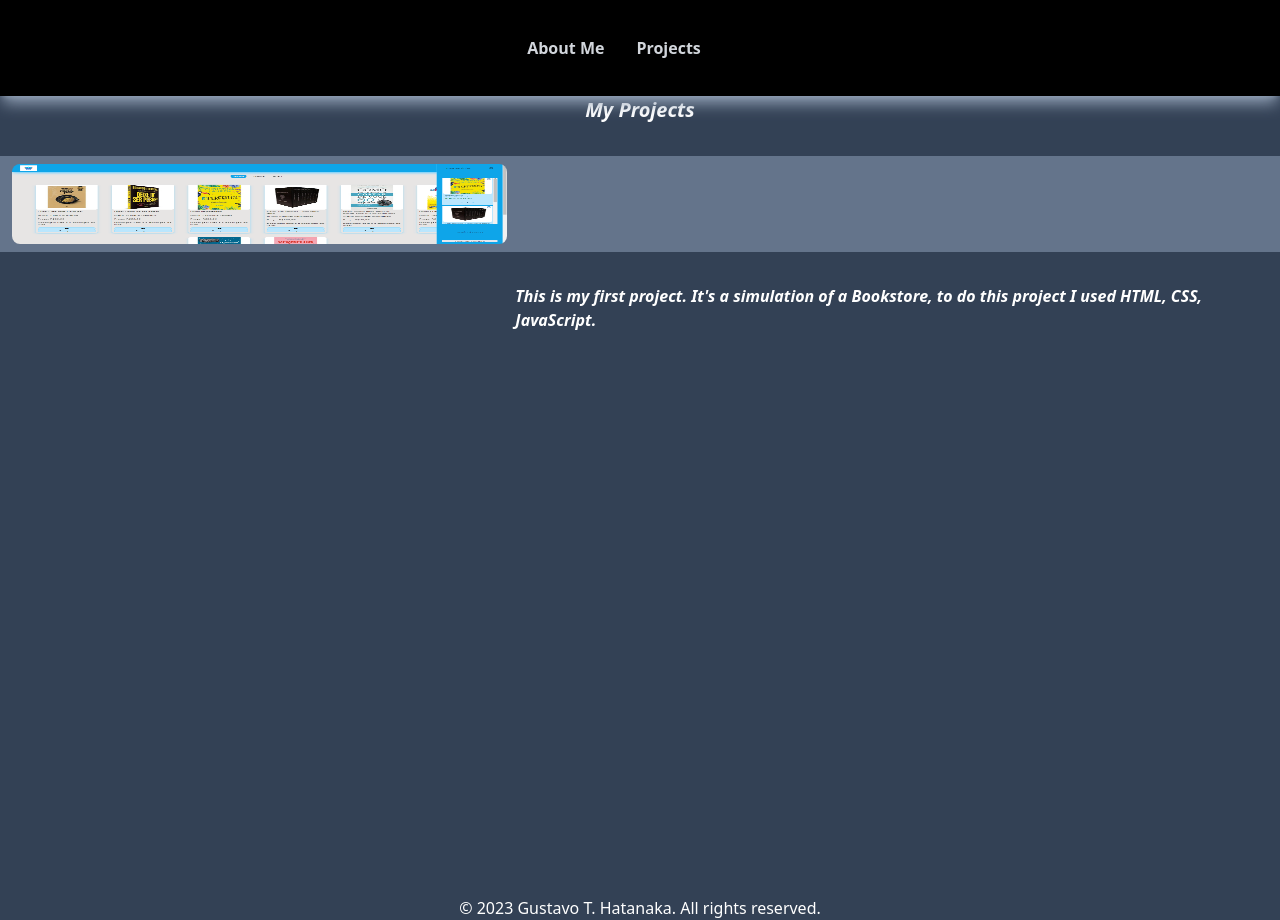
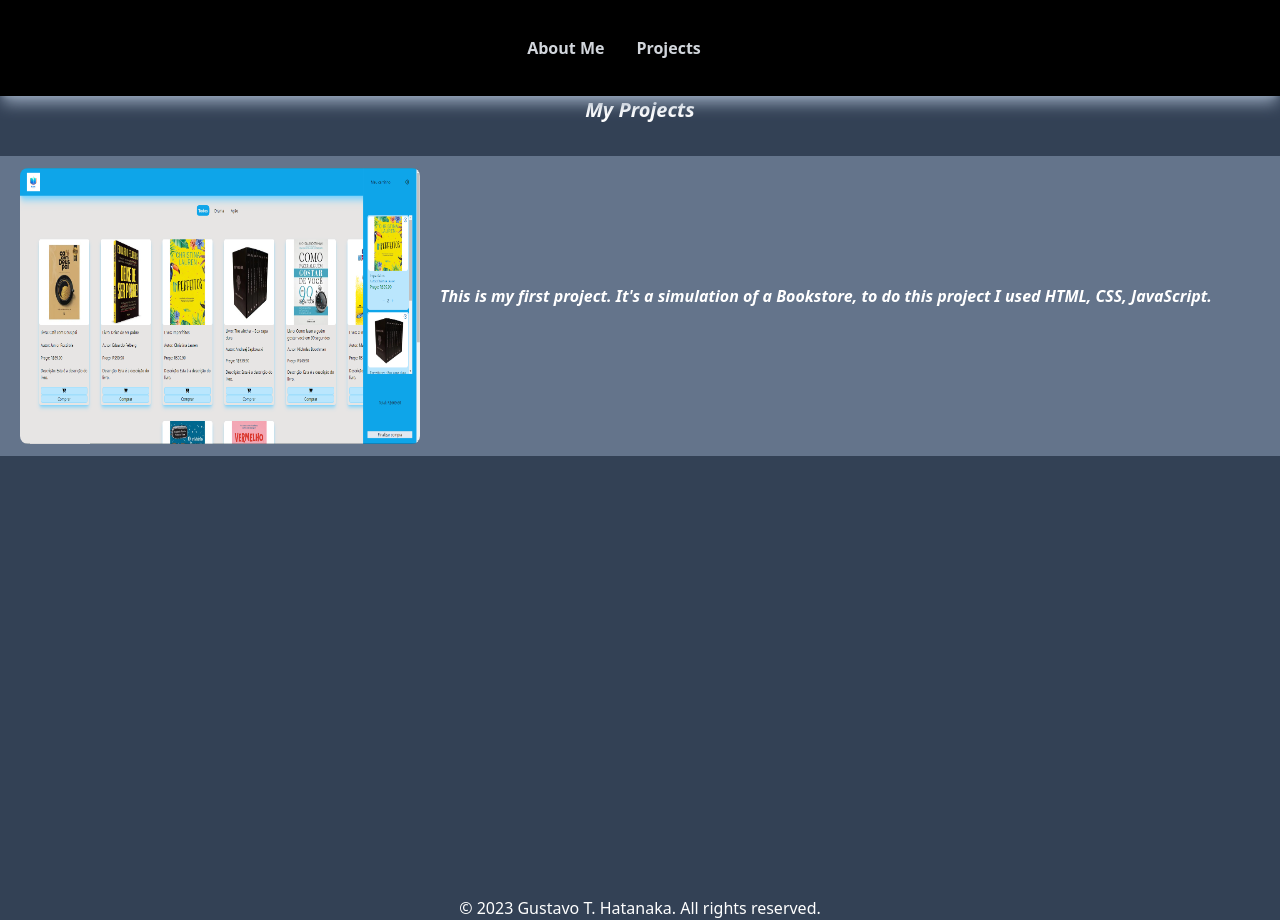
Before and after one commit to Gusthaaa/primeiro-projeto, a Next.js app: page /my-projects in a window 1280 px wide. Built offline with nearby package versions, Linux system fonts and the light colour scheme.

Commit message:
project page changes

```diff
--- a/app/my-projects/page.js
+++ b/app/my-projects/page.js
@@ -4,12 +4,12 @@ const Projects = () =>{
     return (
         <div className="h-screen bg-slate-700 text-white mt-24">
             <h1 className="font-bold italic text-center text-xl">My Projects</h1>
-            <section className="flex h-24 mt-8  bg-slate-500 w-screen h-1/3">
+            <section className="flex h-24 mt-8  bg-slate-500 w-screen h-1/3" style={{height: "300px"}}>
                 <Image
-                className="ml-3 mt-2 mb-2 mr-2 rounded-lg"
+                className="rounded-lg  max-h-full max-w-full mt-3 ml-5 mb-3 mr-5"
                 src="/PrimeiroProjeto.png"
-                width={500}
-                height={400}
+                width={400}
+                height={100}
                 alt="Bookstore project"/>
                 <h1 className="aling-middle mt-32 font-bold italic">This is my first project. It's a simulation of a Bookstore, to do this project I used HTML, CSS, JavaScript.</h1>
             </section>
```
